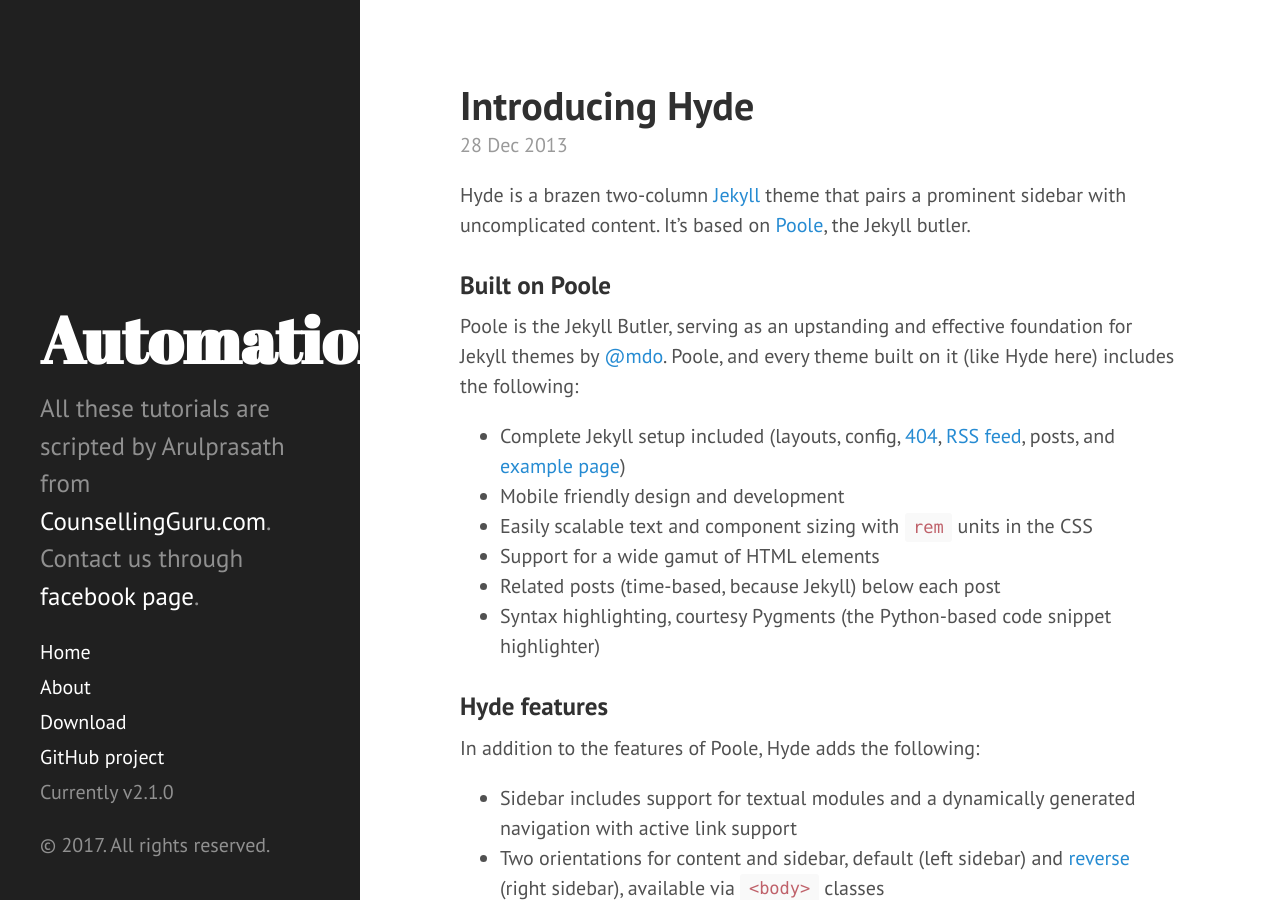
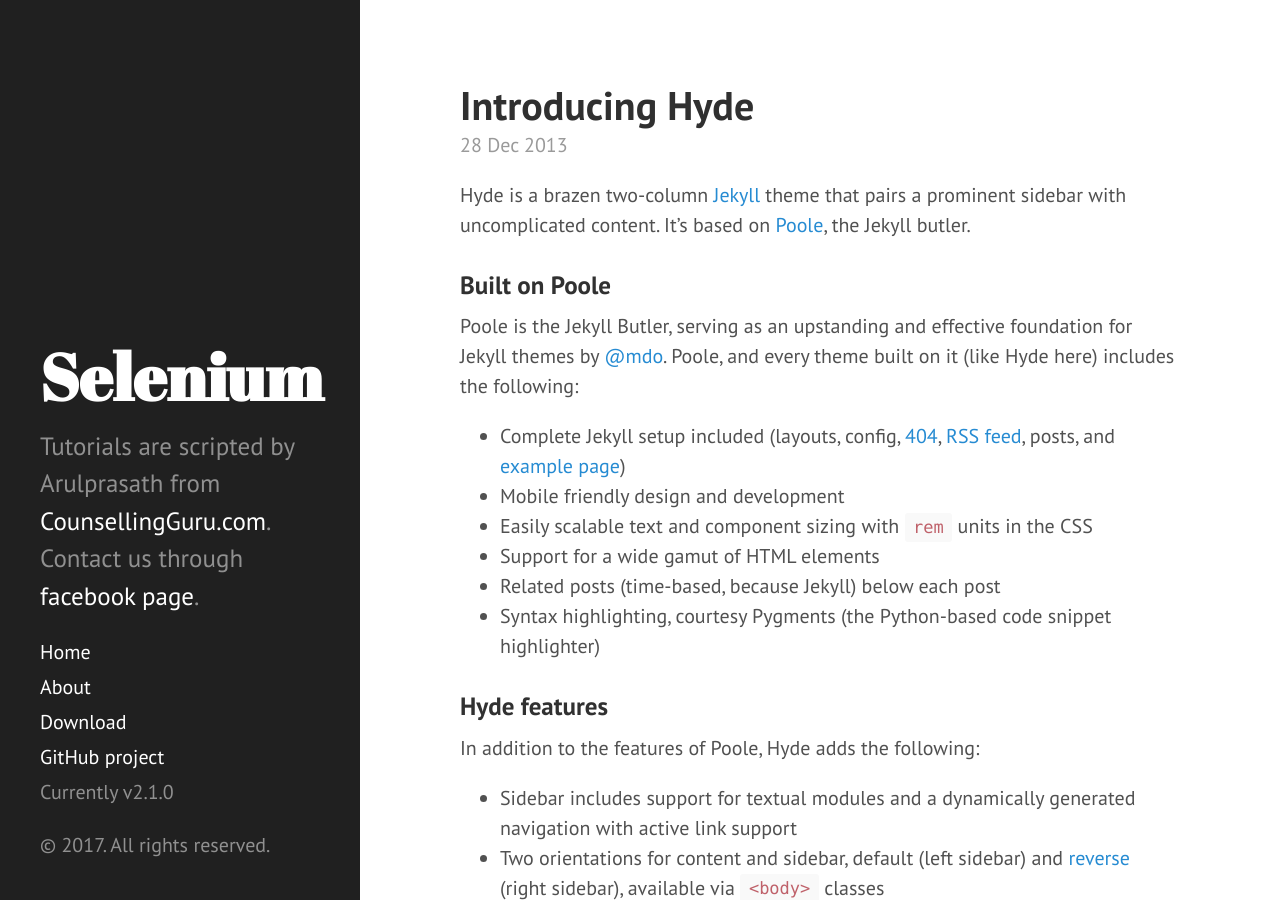
Before and after one commit to Arulprasath36/Arulprasath36.github.io, a Jekyll site: the page built from index.html, in a window 1280 px wide and 900 px high. Built offline with Jekyll 4.4.1, drawn with Linux system fonts in a browser that asks for light colours; Markdown is read by kramdown in place of the engine named in the settings; the list of posts is cut into pages by our own code.

Commit message:
side menu updated

```diff
--- a/_config.yml
+++ b/_config.yml
@@ -7,9 +7,9 @@
 
 
 # Setup
-title:            Automation
+title:            Selenium
 tagline:          'learning simplified'
-description:      'All these tutorials are scripted by Arulprasath from <a href="http://www.counsellingguru.com" target="_blank">CounsellingGuru.com</a>. Contact us through <a href="https://www.facebook.com/counsellingguruteam/" target="_blank">facebook page</a>.'
+description:      'Tutorials are scripted by Arulprasath from <a href="http://www.counsellingguru.com" target="_blank">CounsellingGuru.com</a>. Contact us through <a href="https://www.facebook.com/counsellingguruteam/" target="_blank">facebook page</a>.'
 url:              http://hyde.getpoole.com
 baseurl:          /
 
```
